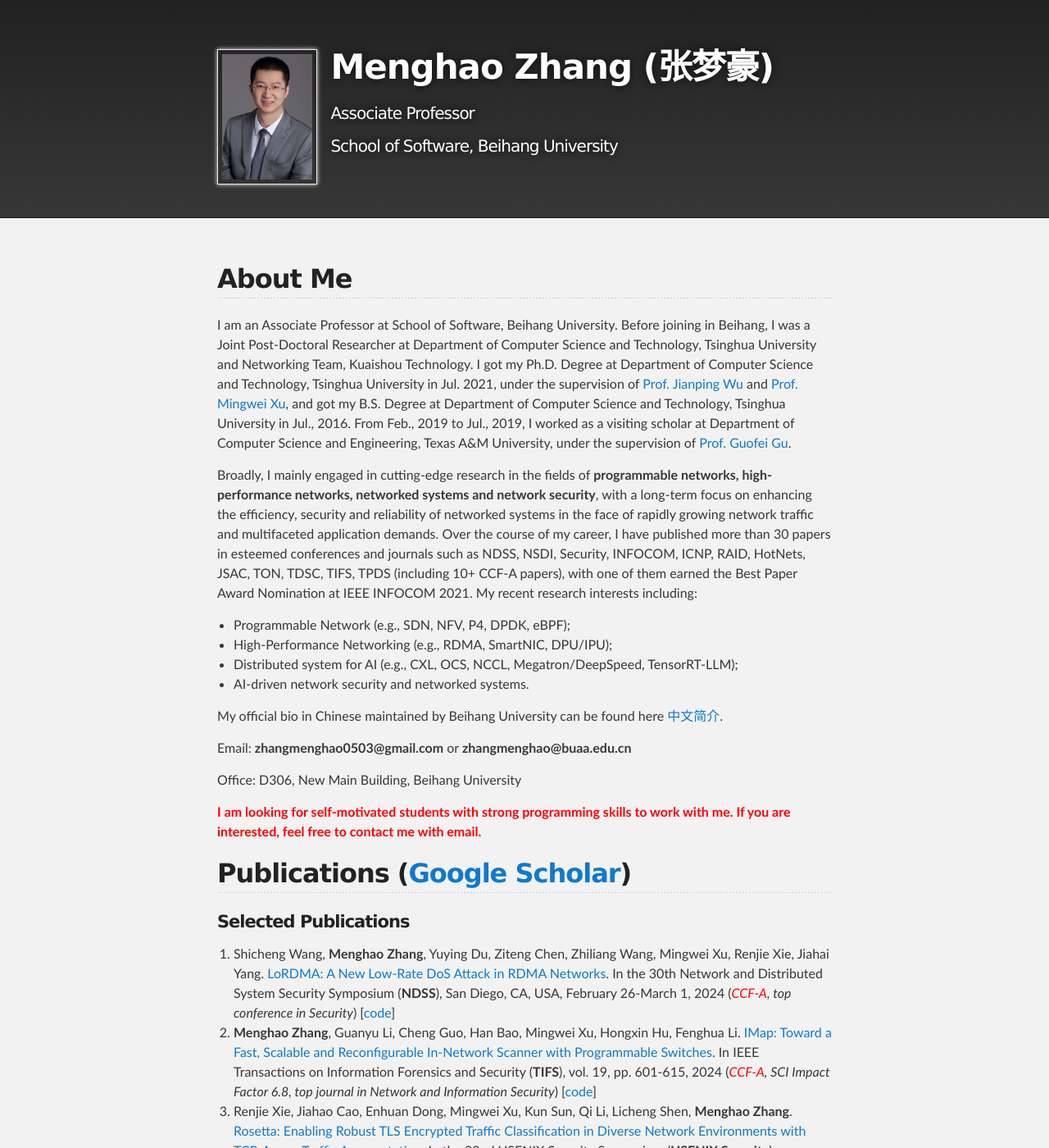
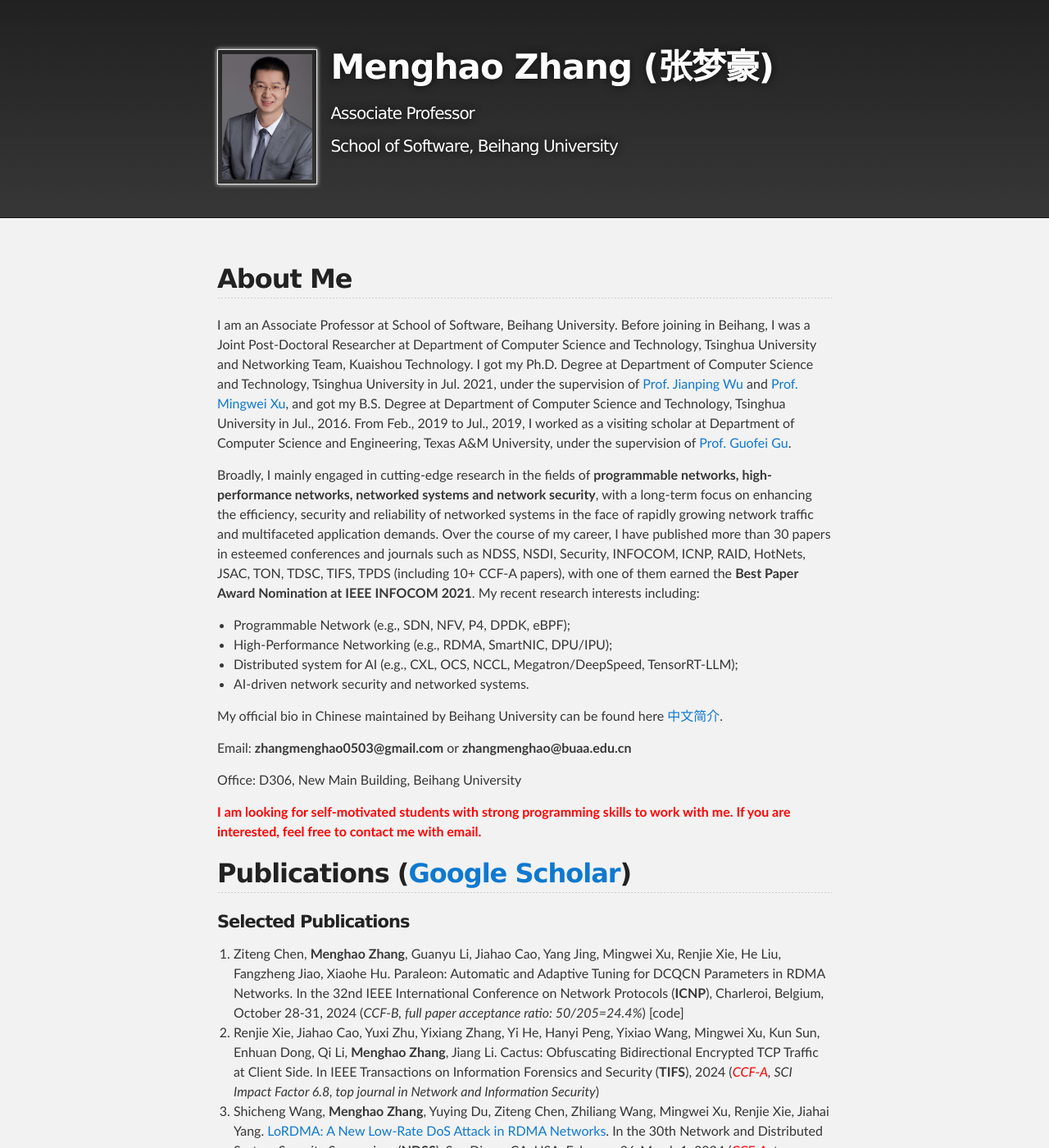
Before and after one commit to zhangmenghao/zhangmenghao.github.io, a Jekyll site: the page built from index.md, in a window 1280 px wide and 1400 px high. Shown: the whole window at 82% size. Built offline with Jekyll 4.4.1, drawn with Linux system fonts in a browser that asks for light colours.

Commit message:
Add icnp and tifs

```diff
--- a/index.md
+++ b/index.md
@@ -15,7 +15,7 @@ I got my Ph.D. Degree at Department of Computer Science and Technology, Tsinghua
 From Feb., 2019 to Jul., 2019, I worked as a visiting scholar at Department of Computer Science and Engineering, Texas A&M University, under the supervision of [Prof. Guofei Gu](http://faculty.cs.tamu.edu/guofei/).
 
 Broadly, I mainly engaged in cutting-edge research in the fields of __programmable networks, high-performance networks, networked systems and network security__, with a long-term focus on enhancing the efficiency, security and reliability of networked systems in the face of rapidly growing network traffic and multifaceted application demands.
-Over the course of my career, I have published more than 30 papers in esteemed conferences and journals such as NDSS, NSDI, Security, INFOCOM, ICNP, RAID, HotNets, JSAC, TON, TDSC, TIFS, TPDS (including 10+ CCF-A papers), with one of them earned the Best Paper Award Nomination at IEEE INFOCOM 2021. My recent research interests including:
+Over the course of my career, I have published more than 30 papers in esteemed conferences and journals such as NDSS, NSDI, Security, INFOCOM, ICNP, RAID, HotNets, JSAC, TON, TDSC, TIFS, TPDS (including 10+ CCF-A papers), with one of them earned the __Best Paper Award Nomination at IEEE INFOCOM 2021__. My recent research interests including:
 * Programmable Network (e.g., SDN, NFV, P4, DPDK, eBPF);
 * High-Performance Networking (e.g., RDMA, SmartNIC, DPU/IPU);
 * Distributed system for AI (e.g., CXL, OCS, NCCL, Megatron/DeepSpeed, TensorRT-LLM);
@@ -42,6 +42,12 @@ Office: D306, New Main Building, Beihang University
 ## Publications ([Google Scholar](https://scholar.google.com/citations?user=fv-p85gAAAAJ&hl=zh-CN))
 <!-- (* indicates that I am the corresponding author) -->
 #### Selected Publications
+17. Ziteng Chen, __Menghao Zhang__, Guanyu Li, Jiahao Cao, Yang Jing, Mingwei Xu, Renjie Xie, He Liu, Fangzheng Jiao, Xiaohe Hu.
+Paraleon: Automatic and Adaptive Tuning for DCQCN Parameters in RDMA Networks.
+In the 32nd IEEE International Conference on Network Protocols (**ICNP**), Charleroi, Belgium, October 28-31, 2024 (*CCF-B, full paper acceptance ratio: 50/205=24.4%*) [code]
+16. Renjie Xie, Jiahao Cao, Yuxi Zhu, Yixiang Zhang, Yi He, Hanyi Peng, Yixiao Wang, Mingwei Xu, Kun Sun, Enhuan Dong, Qi Li, __Menghao Zhang__, Jiang Li.
+Cactus: Obfuscating Bidirectional Encrypted TCP Traffic at Client Side.
+In IEEE Transactions on Information Forensics and Security (**TIFS**), 2024 (*<font color='red'>CCF-A</font>, SCI Impact Factor 6.8, top journal in Network and Information Security*)
 15. Shicheng Wang, __Menghao Zhang__, Yuying Du, Ziteng Chen, Zhiliang Wang, Mingwei Xu, Renjie Xie, Jiahai Yang.
 [LoRDMA: A New Low-Rate DoS Attack in RDMA Networks](./papers/NDSS2024-LoRDMA.pdf).
 In the 30th Network and Distributed System Security Symposium (**NDSS**), San Diego, CA, USA, February 26-March 1, 2024 (*<font color='red'>CCF-A</font>, top conference in Security*) [[code](https://github.com/wangshicheng1225/LoRDMA)]
```
